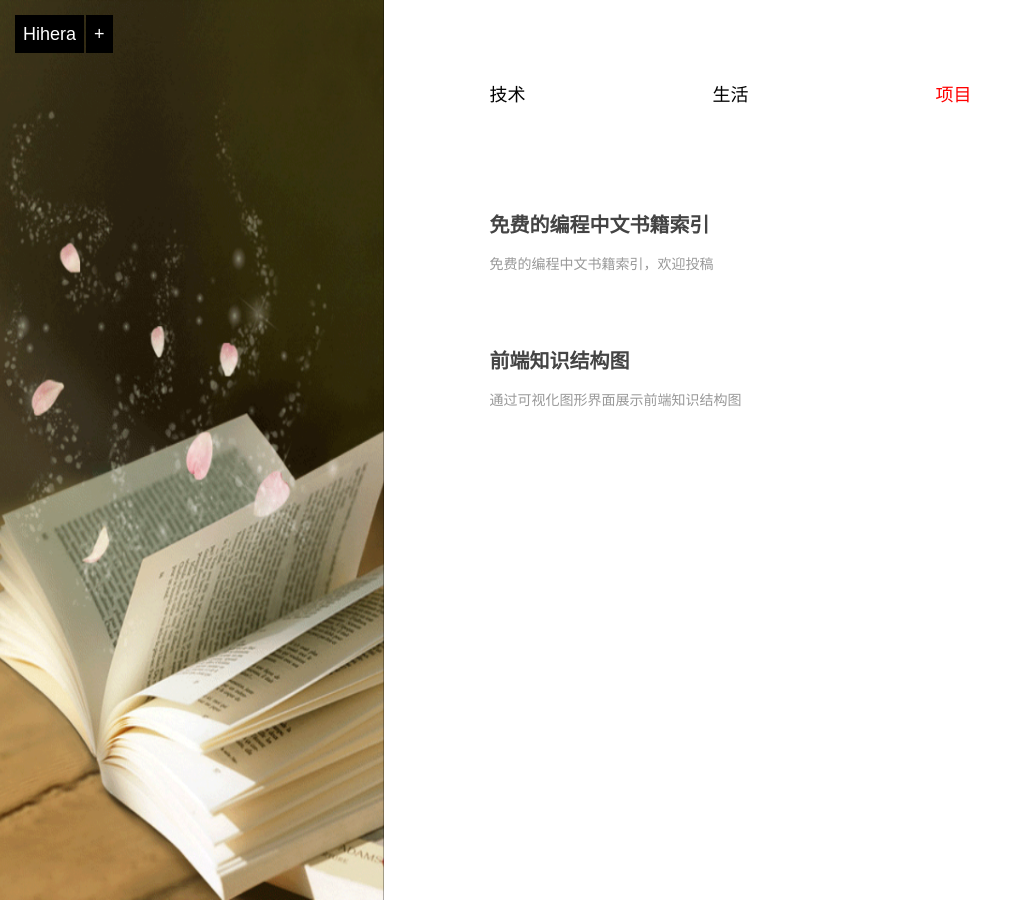
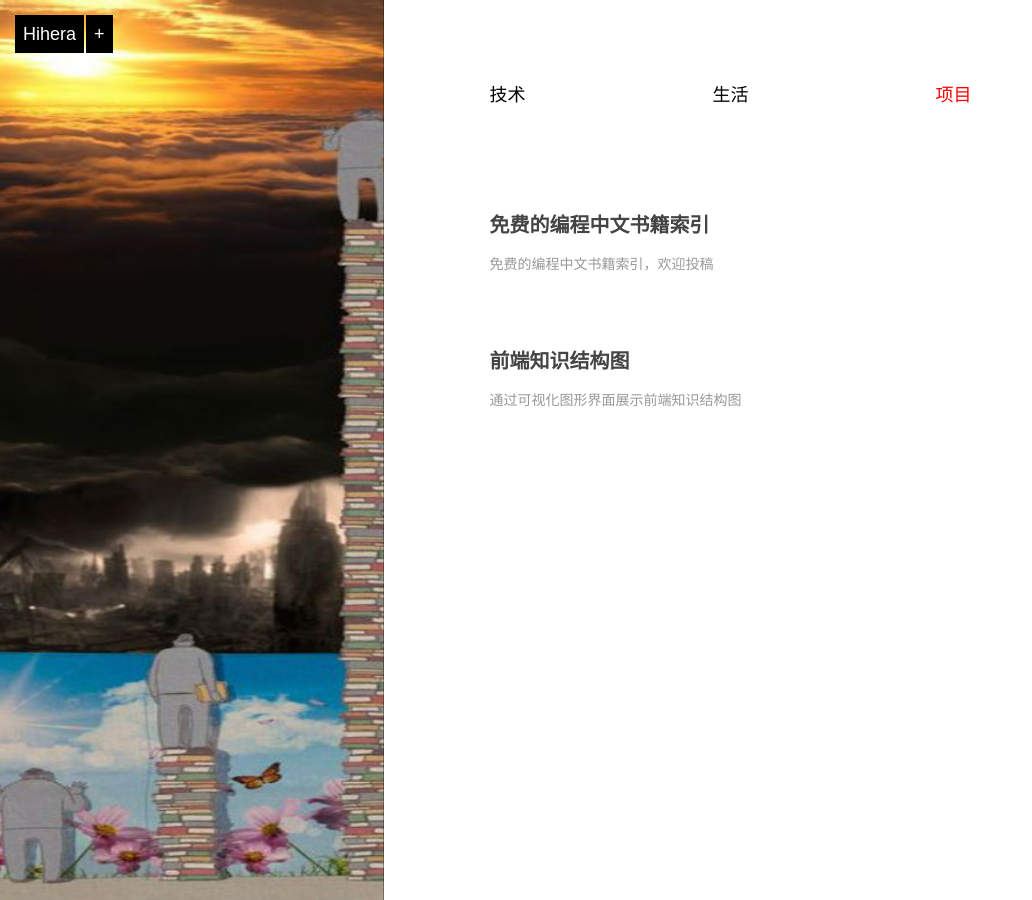
Before and after one commit to hihera/oldblog.github.io, a Jekyll site: the page built from project/index.md, in a window 1280 px wide. Shown: the whole page, without its empty margins (0-1032 px from the left). Built offline with Jekyll 4.4.1, drawn with Linux system fonts in a browser that asks for light colours; nearby versions of some CDN libraries; Markdown is read by kramdown in place of the engine named in the settings; comment, search, counter and statistics services are not loaded.

Commit message:
update image

```diff
--- a/css/default.css
+++ b/css/default.css
@@ -275,7 +275,7 @@ pre ol {
 	background-image:url("/images/index/penguin.jpg");
 }
 .project .aside {
-	background-image:url("/images/index/book.jpg")
+	background-image:url("/images/index/reading.jpg")
 }
 .index-content .section {
 	margin-left:30%;
```
Also changed, not shown: images/index/reading.jpg (added), 1 other file.
